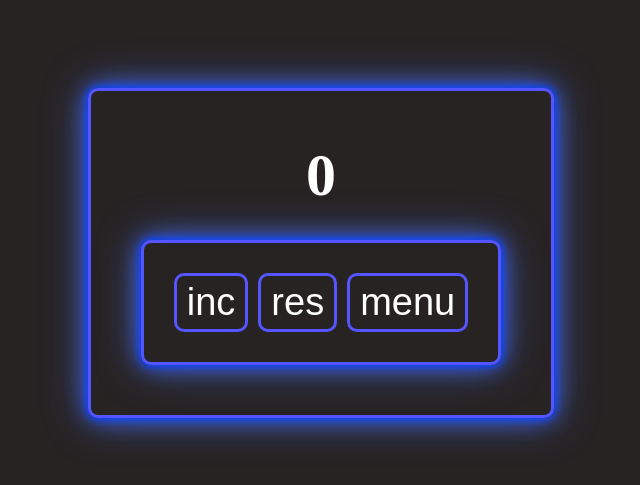
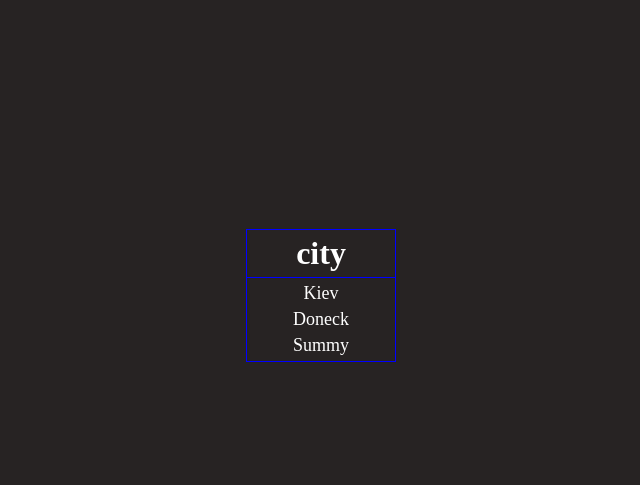
Before and after one commit to Serhii-Ki/Test, a React (Create React App) app: page / in a window 1280 px wide. Shown: the part 147-632 px from the top of the page, without its empty margins (319-959 px from the left). Built offline with nearby package versions, Linux system fonts and the light colour scheme.

Commit message:
test select

```diff
--- a/package.json
+++ b/package.json
@@ -3,6 +3,7 @@
   "version": "0.1.0",
   "private": true,
   "dependencies": {
+    "@storybook/react": "^7.6.17",
     "@testing-library/jest-dom": "^5.17.0",
     "@testing-library/react": "^13.4.0",
     "@testing-library/user-event": "^13.5.0",
--- a/src/App.tsx
+++ b/src/App.tsx
@@ -1,10 +1,11 @@
 import './app.css';
-import TestCounter from './components/testCounter/TestCounter';
+
+import AppTest from "./components/testComponents/AppTest";
 
 function App() {
 	return (
 		<div className='app'>
-			<TestCounter />
+			<AppTest/>
 		</div>
 	);
 }
--- a/src/components/testComponents/AppTest.tsx
+++ b/src/components/testComponents/AppTest.tsx
@@ -1,17 +1,28 @@
-import styled from 'styled-components';
+import styles from './test.module.css';
+import {useState} from "react";
 
 function AppTest() {
-	return <StyledContainer></StyledContainer>;
+	const options = ['Kiev', 'Doneck', 'Summy'];
+
+	const [viewSelect, setViewSelect] = useState<boolean>(true);
+	const [option, setOption] = useState<string>('city');
+
+	return (
+			<div className={styles.wrap}>
+				<h1 className={styles.box} onClick={() => setViewSelect(prev => !prev)}>{option}</h1>
+				{viewSelect &&
+					<div className={styles['select-wrap']}>
+						{options.map(el => {
+							return (
+									<p className={styles.option} onClick={() => {setOption(el); setViewSelect(false)}}>{el}</p>
+							)
+						})}
+					</div>
+				}
+			</div>
+
+	);
 }
 
-const StyledContainer = styled.div`
-	width: 100px;
-	height: 100px;
-	background-color: red;
-
-	&:hover {
-		transform: scaleX(300%);
-	}
-`;
 
 export default AppTest;
--- /dev/null
+++ b/src/components/testComponents/test.module.css
@@ -0,0 +1,34 @@
+.wrap {
+    display: flex;
+    flex-direction: column;
+    width: 150px;
+    text-align: center;
+    position: relative;
+}
+
+.box {
+    border: 1px solid blue;
+    cursor: pointer;
+    padding: 5px 10px;
+}
+
+.select-wrap {
+    display: flex;
+    flex-direction: column;
+    align-items: center;
+    font-size: 18px;
+    row-gap: 5px;
+    border: 1px solid blue;
+    padding: 5px 0px;
+    width: 100%;
+    position: absolute;
+    top: 48px;
+    left: 0;
+}
+
+.option {
+    cursor: pointer;
+    &:hover {
+        background-color: red;
+    }
+}
--- a/src/index.css
+++ b/src/index.css
@@ -6,4 +6,5 @@
 
 body {
 	background-color: rgb(39, 35, 35);
+	color: white;
 }
```
Also changed, not shown: 1 other file (tests, documents, lock files or other folders).
